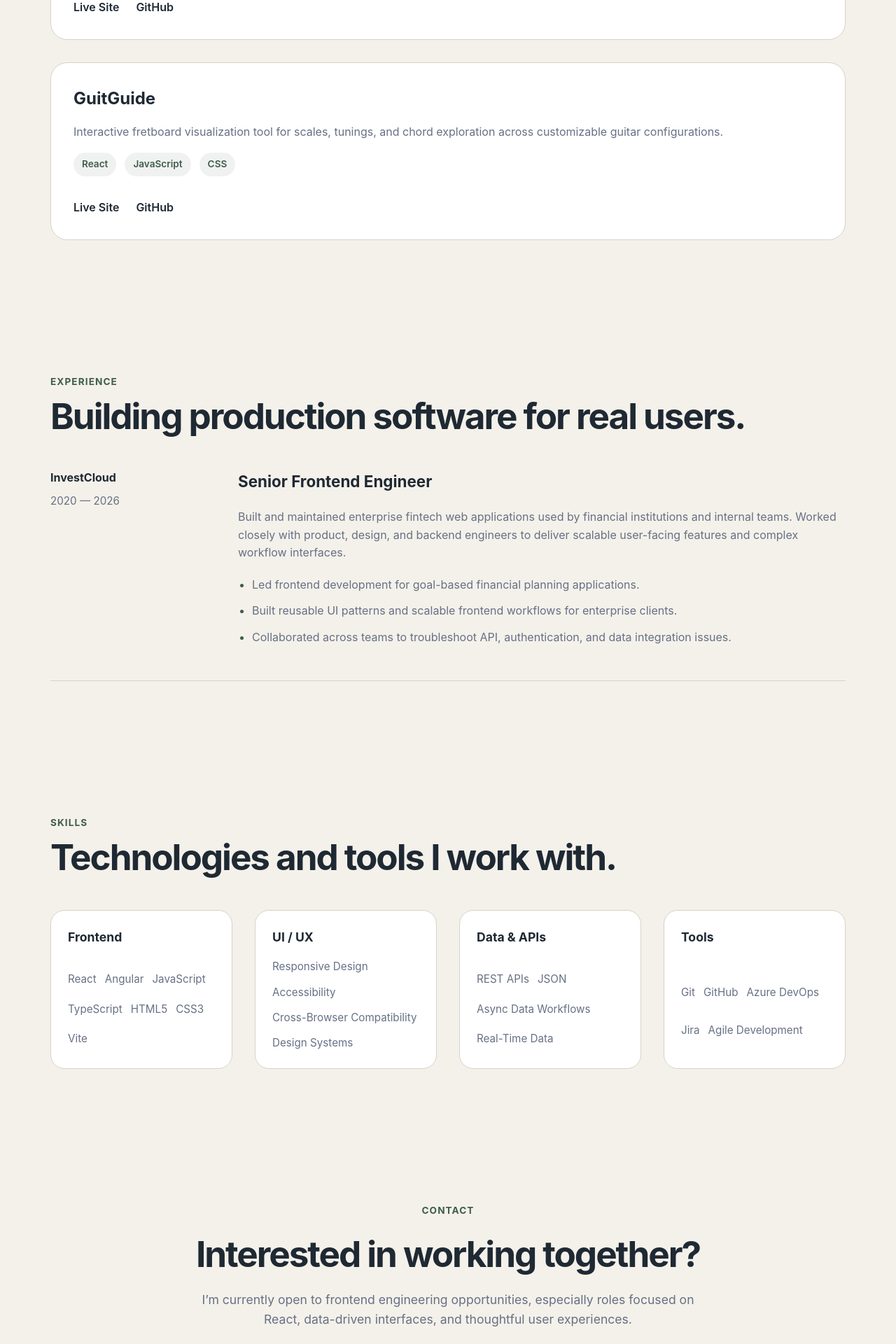
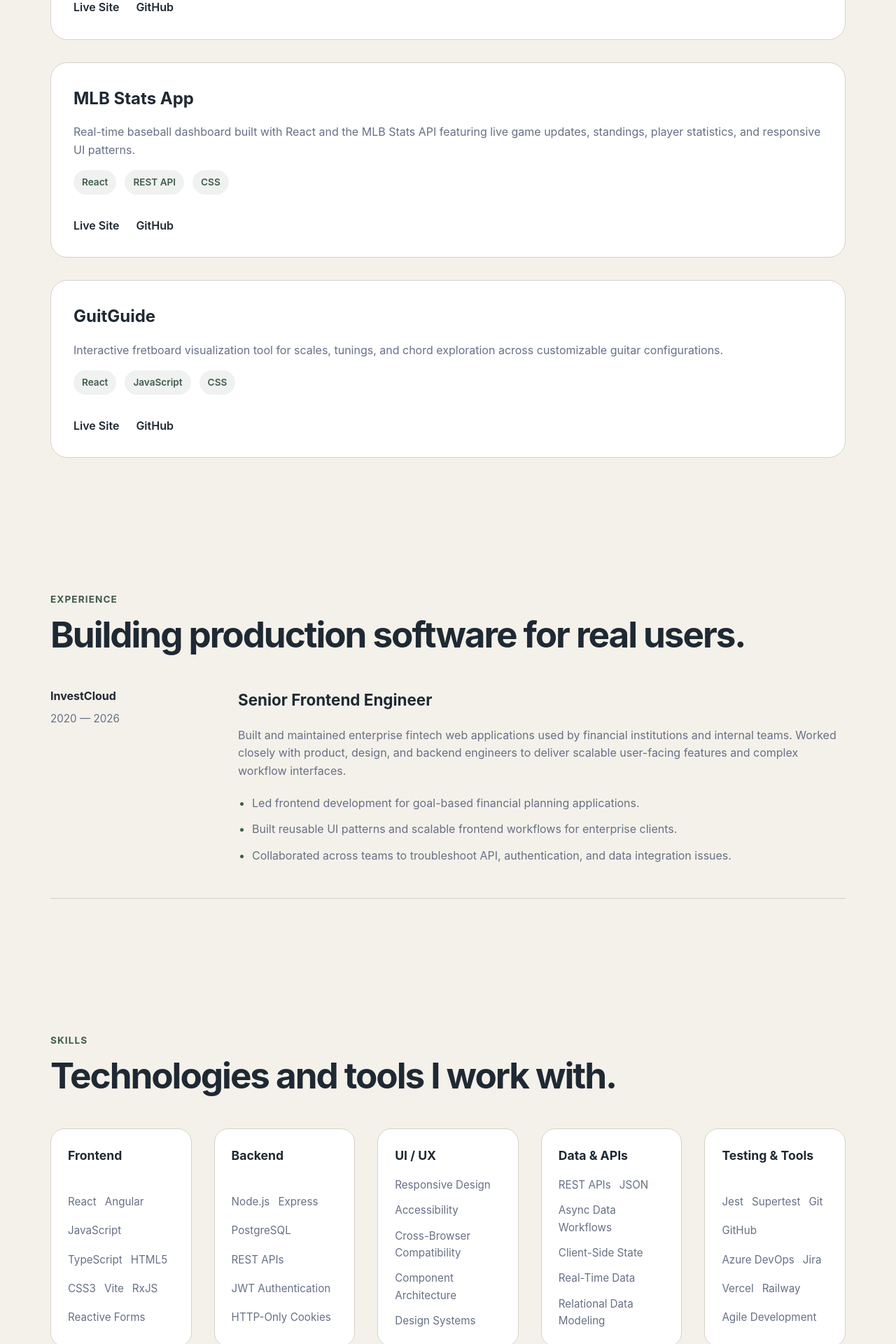
Before and after one commit to jyandell83/personal-site, a React (Vite) app: page / in a window 1280 px wide. Shown: the part 1820-3740 px from the top of the page at 70% size. Built offline with nearby package versions, Linux system fonts and the light colour scheme.

Commit message:
adds skills, adds project horizon to projects, shrinks skills grid columns to fit new skills

```diff
--- a/src/components/Projects/Projects.jsx
+++ b/src/components/Projects/Projects.jsx
@@ -3,6 +3,22 @@ import "./Projects.css";
 import ProjectCard from "./ProjectCard";
 
 const projects = [
+  {
+    title: "Project Horizon",
+    description:
+      "Full-stack climbing tracker for logging sessions, tracking projects, and reflecting on training progress. Includes user authentication, project and session management, image uploads, and responsive mobile-friendly workflows.",
+    tech: [
+      "Angular",
+      "TypeScript",
+      "Node.js",
+      "Express",
+      "PostgreSQL",
+      "RxJS",
+      "REST API",
+    ],
+    liveUrl: "https://projecthorizon.app",
+    githubUrl: "https://github.com/jyandell83/project-horizon",
+  },
   {
     title: "MLB Stats App",
     description:
--- a/src/components/Skills/Skills.jsx
+++ b/src/components/Skills/Skills.jsx
@@ -9,6 +9,19 @@ const skillGroups = [
       "HTML5",
       "CSS3",
       "Vite",
+      "RxJS",
+      "Reactive Forms",
+    ],
+  },
+  {
+    category: "Backend",
+    skills: [
+      "Node.js",
+      "Express",
+      "PostgreSQL",
+      "REST APIs",
+      "JWT Authentication",
+      "HTTP-Only Cookies",
     ],
   },
   {
@@ -17,16 +30,34 @@ const skillGroups = [
       "Responsive Design",
       "Accessibility",
       "Cross-Browser Compatibility",
+      "Component Architecture",
       "Design Systems",
     ],
   },
   {
     category: "Data & APIs",
-    skills: ["REST APIs", "JSON", "Async Data Workflows", "Real-Time Data"],
+    skills: [
+      "REST APIs",
+      "JSON",
+      "Async Data Workflows",
+      "Client-Side State",
+      "Real-Time Data",
+      "Relational Data Modeling",
+    ],
   },
   {
-    category: "Tools",
-    skills: ["Git", "GitHub", "Azure DevOps", "Jira", "Agile Development"],
+    category: "Testing & Tools",
+    skills: [
+      "Jest",
+      "Supertest",
+      "Git",
+      "GitHub",
+      "Azure DevOps",
+      "Jira",
+      "Vercel",
+      "Railway",
+      "Agile Development",
+    ],
   },
 ];
 
@@ -35,7 +66,6 @@ const Skills = () => {
     <section className="skills" id="skills" aria-labelledby="skills-heading">
       <div className="section-header">
         <p className="section-label">Skills</p>
-
         <h2 id="skills-heading">Technologies and tools I work with.</h2>
       </div>
 
--- a/src/styles/global.css
+++ b/src/styles/global.css
@@ -223,7 +223,7 @@ section {
 
 .skills-grid {
   display: grid;
-  grid-template-columns: repeat(auto-fit, minmax(240px, 1fr));
+  grid-template-columns: repeat(auto-fit, minmax(200px, 1fr));
 
   gap: 2rem;
   margin-top: 3rem;
```
Also changed, not shown: 1 other file (tests, documents, lock files or other folders).
